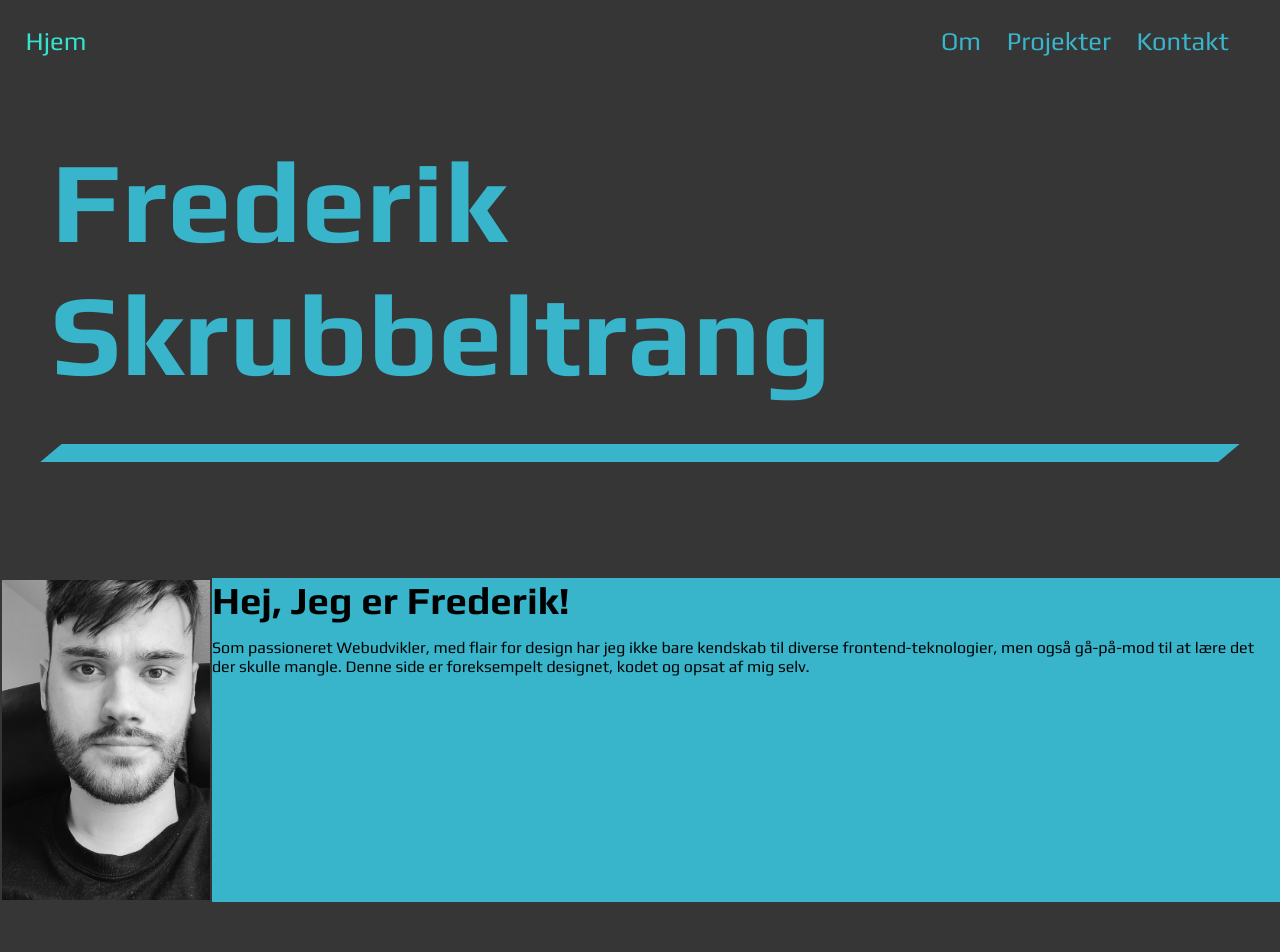
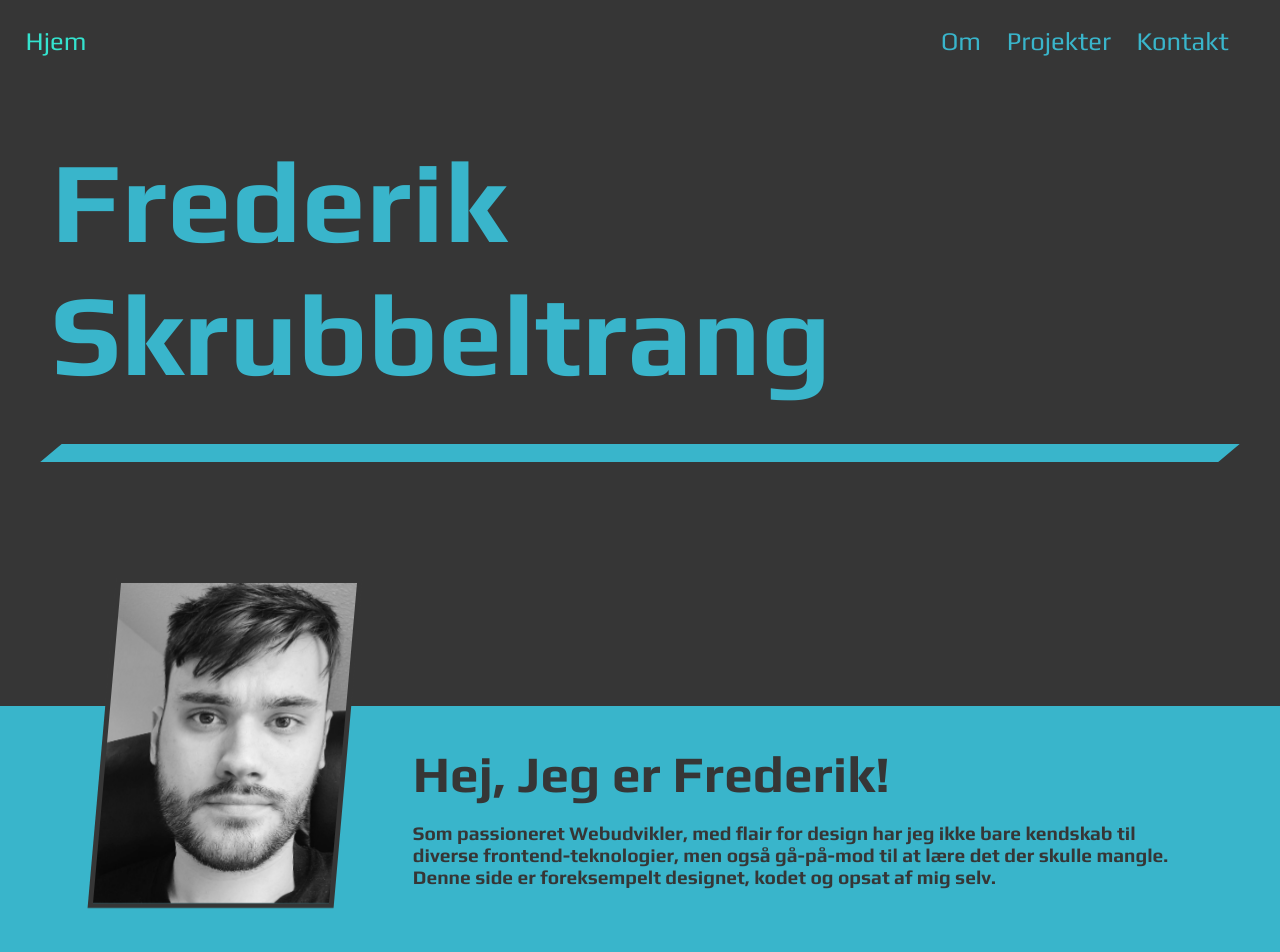
Before and after one commit to fredeskrubba/Portfolio, a React (Create React App) app: page / in a window 1280 px wide. Shown: the top 952 px of the page. Built offline with nearby package versions, Linux system fonts and the light colour scheme.

Commit message:
add finished styling for desktop

```diff
--- a/src/components/home/intro/Intro.js
+++ b/src/components/home/intro/Intro.js
@@ -5,7 +5,7 @@ const Intro = ({img, text, headline}) => {
   return (
     <section className='intro'>
       <img src={img} alt="picture-of-me"/>
-      <article>
+      <article className='intro-info'>
         <h2>{headline}</h2>
         <p>{text}</p>
       </article>
--- a/src/styles/homepage/intro.css
+++ b/src/styles/homepage/intro.css
@@ -1,13 +1,36 @@
 .intro{
     display: flex;
     background-color: #39B5CB;
-    margin: 5vw 0;
+    margin: 15vw 0 5vw 0;
+    padding: 0 8vw;
+    gap: 5vw;
+
+    height: 20vw;
 }
 
 .intro img{
     height: 25vw;
-    width: 25vw;
+    width: 50vw;
     object-fit: cover;
-    border: 2px solid #363636;
-    object-position: 0 -4vw;
+    border: 5px solid #363636;
+    object-position: 0 -2vw;
+    position: relative;
+    bottom: 10vw;
+    transform: skew(-5deg)
 }
+
+.intro-info{
+    display: flex;
+    flex-direction: column;
+    color: #363636;
+    font-weight: 700;
+    padding-top: 3vw;
+}
+
+.intro-info h2{
+    font-size: 4vw;
+}
+
+.intro-info p{
+    font-size: 1.5vw;
+}
```
